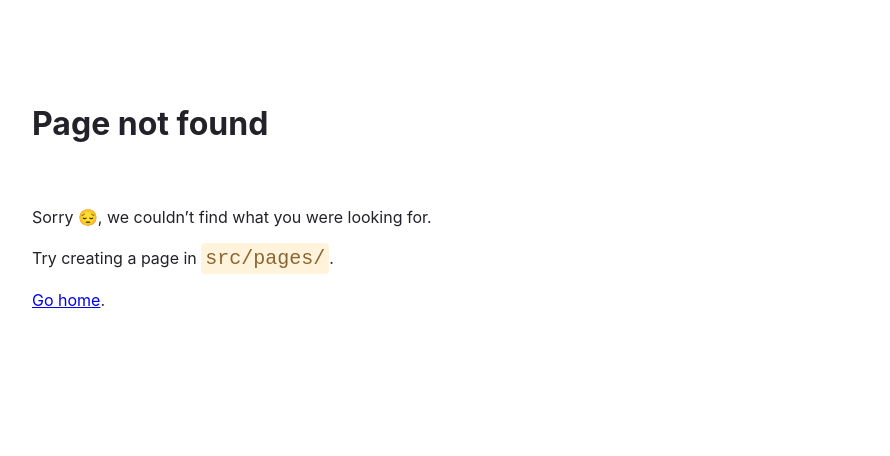
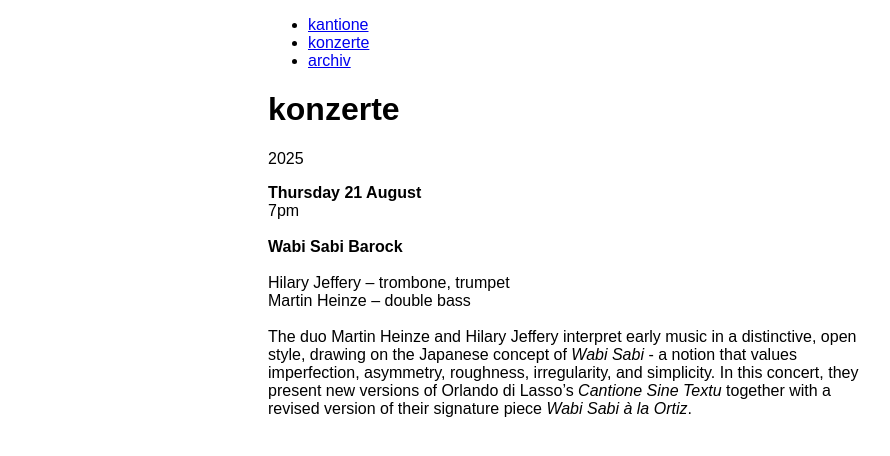
Before and after one commit to hiljef/kantione, a Gatsby site: page /konzerte in a window 1280 px wide. Before the commit this address had no page. Shown: the whole page, without its empty margins (72-962 px from the left). Built offline with nearby package versions, Linux system fonts and the light colour scheme; Gatsby itself is replaced by a stand-in of ours.

Commit message:
kantione_site

```diff
--- a/src/components/layout.js
+++ b/src/components/layout.js
@@ -19,8 +19,8 @@ const Layout = ({ pageTitle, children }) => {
             </Link>
           </li>
           <li className={navLinkItem}>
-            <Link to="/konzerten" className={navLinkText}>
-            	konzerten
+            <Link to="/konzerte" className={navLinkText}>
+            	konzerte
             </Link>
           </li>
           <li className={navLinkItem}>
--- a/src/pages/index.js
+++ b/src/pages/index.js
@@ -1,7 +1,6 @@
 // Step 1: Import React
 import * as React from 'react'
 import Layout from '../components/layout'
-
 
 // Step 2: Define your component
 const IndexPage = () => {
--- a/src/pages/konzerten.js
+++ b/src/pages/konzerte.js
@@ -3,10 +3,10 @@ import * as React from 'react'
 import Layout from '../components/layout'
 
 // Step 2: Define your component
-const KonzertenPage = () => {
+const KonzertePage = () => {
   return (
     <main>
-      <Layout pageTitle="konzerten">
+      <Layout pageTitle="konzerte">
       	2025<br />
       	<p><b>Thursday 21 August</b><br />
        	7pm<br /><br />
@@ -23,7 +23,7 @@ const KonzertenPage = () => {
   )
 }
 
-export const Head = () => <title>konzerten</title>
+export const Head = () => <title>konzerte</title>
 
 // Step 3: Export your component
-export default KonzertenPage
+export default KonzertePage
```
Also changed, not shown: 1 other file.
